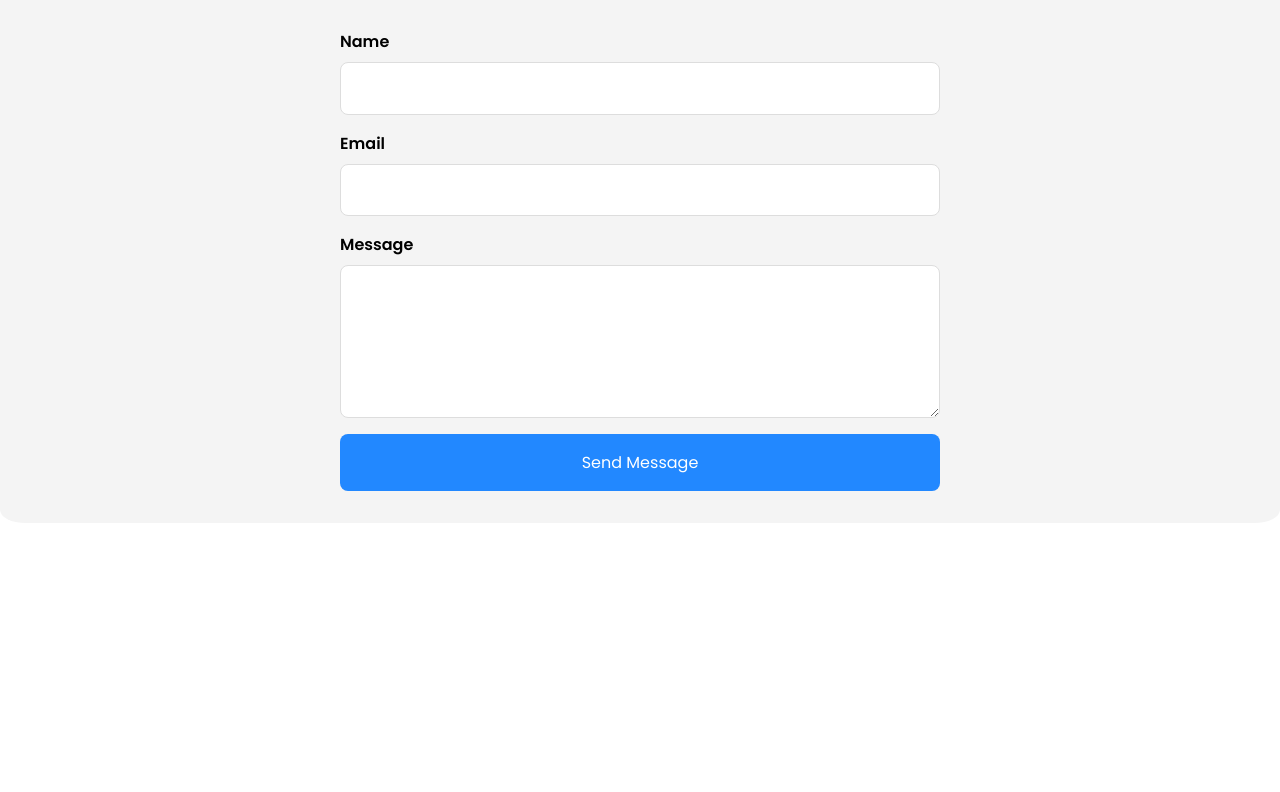
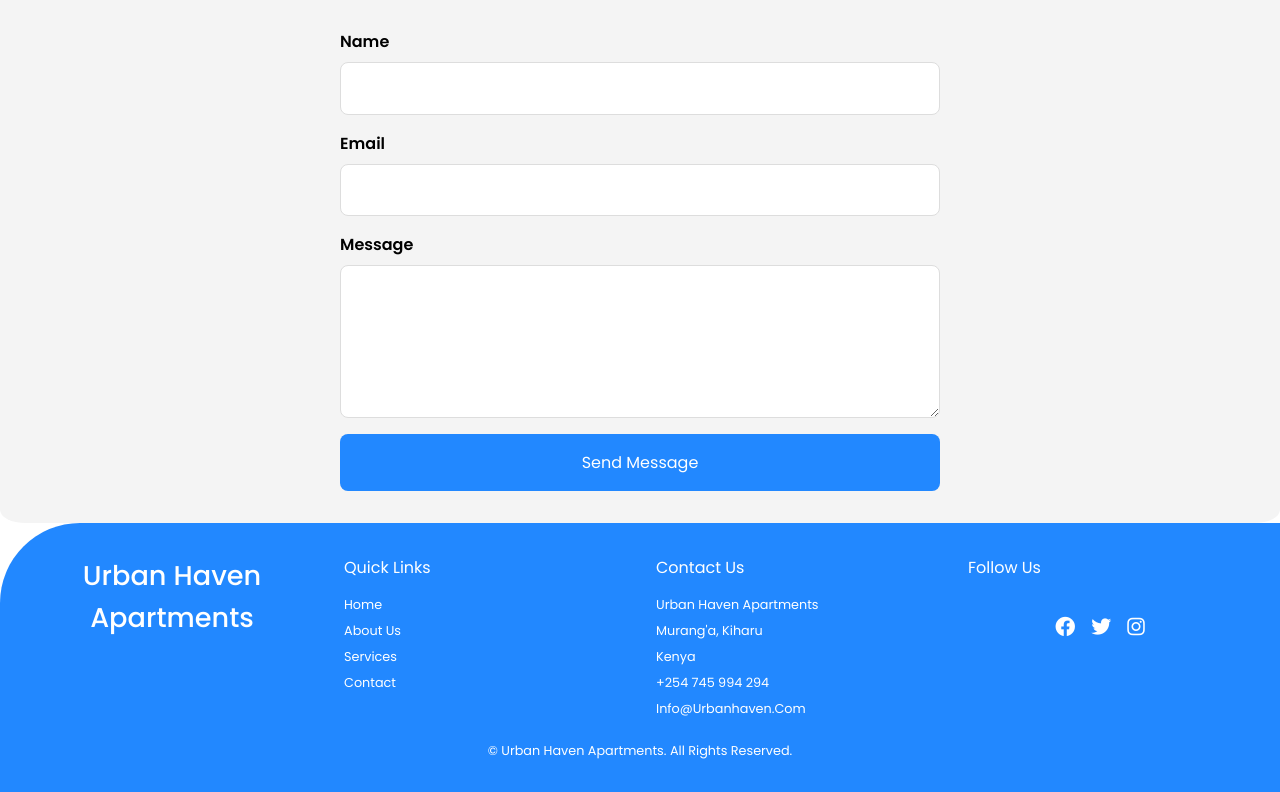
Before and after one commit to MaryNjue/Urban-Haven-Apartments, a website built with Vite: page index.html in a window 1280 px wide. Shown: the part 2733-3525 px from the top of the page. Before the commit the page ends 3256 px from the top, so only its background shows below. Built offline with nearby package versions, Linux system fonts and the light colour scheme.

Commit message:
added the footer secction

```diff
--- a/index.html
+++ b/index.html
@@ -235,6 +235,43 @@
     </div>
 </section>
 
+<!-- Footer Section -->
+<section class="footer">
+    <div class="footer-container container">
+        <h2>Urban Haven Apartments</h2>
+        <div class="footer-box">
+            <h3>Quick Links</h3>
+            <a href="#">Home</a>
+            <a href="#">About Us</a>
+            <a href="#">Services</a>
+            <a href="#">Contact</a>
+        </div>
+
+        <div class="footer-box">
+            <h3>Contact Us</h3>
+            <p>Urban Haven Apartments</p>
+            <p>Murang'a, Kiharu</p>
+            <p>Kenya</p>
+            <a href="tel:+254745994294">+254 745 994 294</a>
+            <a href="mailto:info@urbanhaven.com">info@urbanhaven.com</a>
+        </div>
+
+        <div class="footer-box">
+            <h3>Follow Us</h3>
+            <div class="social">
+                <a href="#"><i class="fa-brands fa-facebook"></i></a>
+                <a href="#"><i class="fa-brands fa-twitter"></i></a>
+                <a href="#"><i class="fa-brands fa-instagram"></i></a>
+            </div>
+        </div>
+    </div>
+
+    <!-- Copywrite -->
+    <div class="copywrite">
+        <p>&#169; Urban Haven Apartments. All Rights Reserved.</p>
+    </div>
+</section>
+
 
 </body>
 </html>
--- a/style.css
+++ b/style.css
@@ -352,3 +352,76 @@ width: 100%;
 .contact-container button:hover {
     background: darken(var(--main-color), 10%);
 }
+
+
+/* Footer Section */
+
+.footer {
+    background-color: var(--main-color);
+    color: var(--bg-color);
+    padding: 2rem;
+    border-radius: 5rem 0 0 0;
+}
+
+.footer-container {
+    display: grid;
+    grid-template-columns: repeat(auto-fit, minmax(240px, 1fr));
+    gap: 2rem;
+    text-transform: capitalize;
+}
+
+.footer-container h2 {
+    font-size: 1.7rem;
+    font-weight: 500;
+    text-align: center;
+    margin-bottom: 2rem;
+}
+
+.footer-box {
+    display: flex;
+    flex-direction: column;
+}
+
+.footer-box h3 {
+    margin-bottom: 1rem;
+    font-size: 1rem;
+    font-weight: 400;
+}
+
+.footer-box p,
+.footer-box a {
+    margin-bottom: 0.5rem;
+    font-size: 0.8rem;
+    font-weight: 400;
+    color: var(--bg-color);
+}
+
+.footer-box a {
+    text-decoration: none;
+}
+
+.footer-box a:hover {
+    color: var(--text-color);
+}
+
+.social {
+    display: flex;
+    justify-content: center;
+    margin-top: 1rem;
+}
+
+.social a {
+    font-size: 20px;
+    margin-right: 1rem;
+    transition: color 0.5s linear;
+}
+
+.social a:hover {
+    color: var(--second-color);
+}
+
+.copywrite {
+    text-align: center;
+    margin-top: 1rem;
+    font-size: 0.8rem;
+}
```
